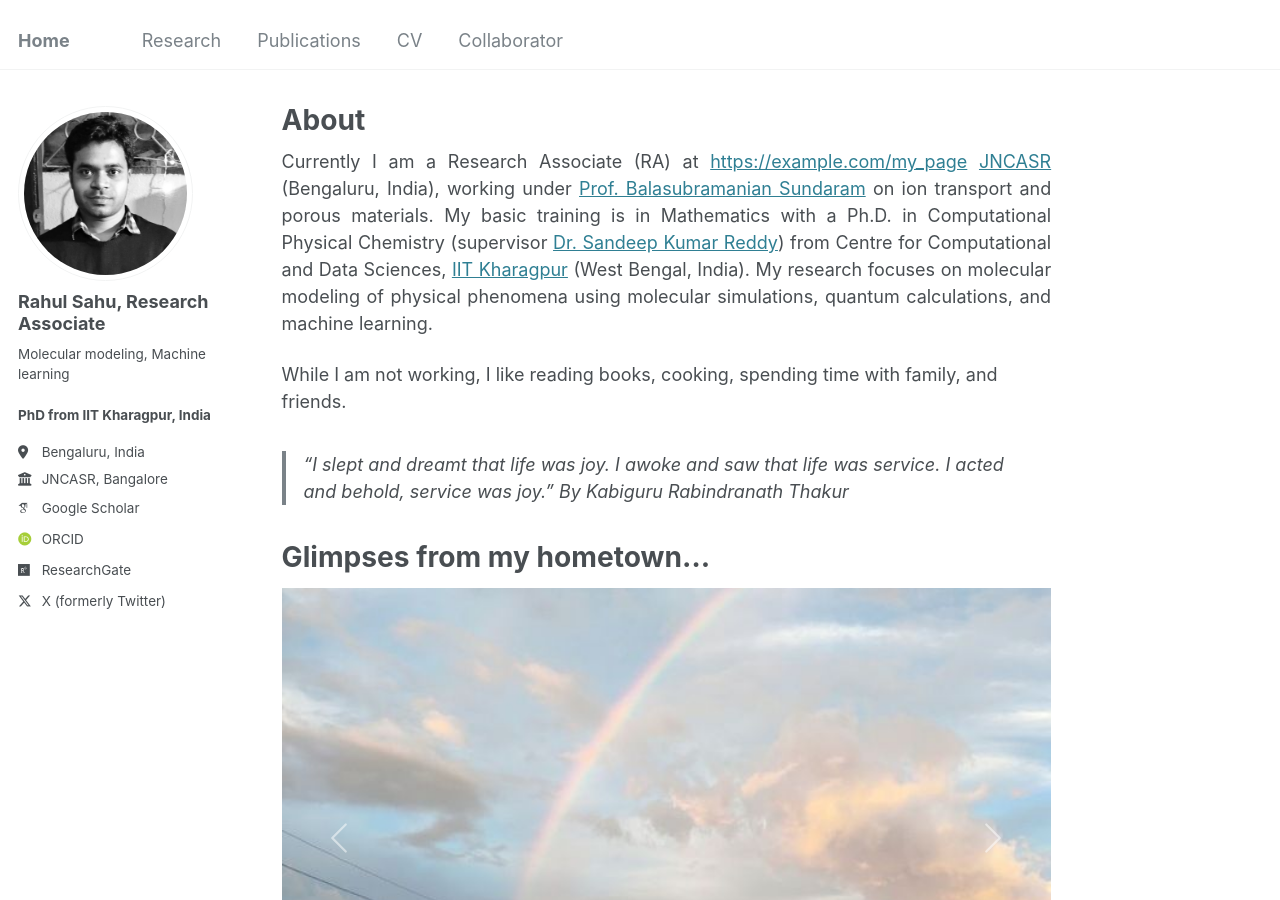
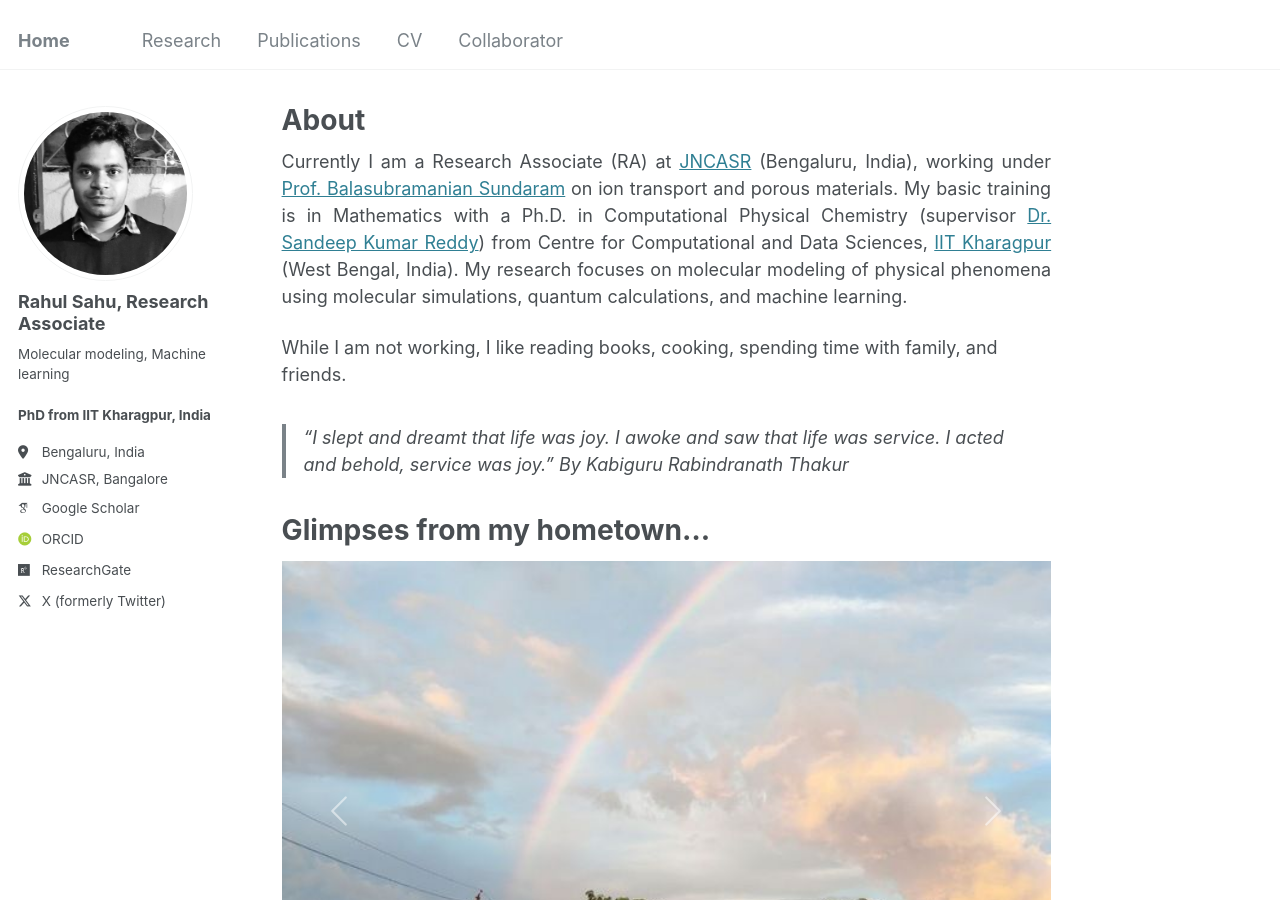
Before and after one commit to srahul21/srahul21.github.io, a Jekyll site: the page built from _pages/about.md, in a window 1280 px wide and 900 px high. Built offline with Jekyll 4.4.1, drawn with Linux system fonts in a browser that asks for light colours; some web fonts are replaced; part of the change alters nothing that is shown.

Commit message:
Fix duplicate content in about.md
Removed duplicate text in the about page.

```diff
--- a/_pages/about.md
+++ b/_pages/about.md
@@ -7,7 +7,7 @@ redirect_from:
   - /about.html
 ---
 <p align="justify">
-Currently  I am a Research Associate (RA) at <a href="https://example.com/my_page">https://example.com/my_page</a> <a href="https://www.jncasr.ac.in/home">JNCASR</a> (Bengaluru, India), working under <a href="https://www.jncasr.ac.in/faculty/bala">Prof. Balasubramanian Sundaram</a> on ion transport and porous materials. My basic training is in Mathematics with a Ph.D. in Computational Physical Chemistry (supervisor <a href="https://sites.google.com/view/skreddy/">Dr. Sandeep Kumar Reddy</a>) from Centre for Computational and Data Sciences, <a href="https://www.iitkgp.ac.in/">IIT Kharagpur</a> (West Bengal, India). My research focuses on molecular modeling of physical phenomena using molecular simulations, quantum calculations, and machine learning.
+Currently  I am a Research Associate (RA) at <a href="https://www.jncasr.ac.in/home">JNCASR</a> (Bengaluru, India), working under <a href="https://www.jncasr.ac.in/faculty/bala">Prof. Balasubramanian Sundaram</a> on ion transport and porous materials. My basic training is in Mathematics with a Ph.D. in Computational Physical Chemistry (supervisor <a href="https://sites.google.com/view/skreddy/">Dr. Sandeep Kumar Reddy</a>) from Centre for Computational and Data Sciences, <a href="https://www.iitkgp.ac.in/">IIT Kharagpur</a> (West Bengal, India). My research focuses on molecular modeling of physical phenomena using molecular simulations, quantum calculations, and machine learning.
 </p>
 While I am not working, I like reading books, cooking, spending time with family, and friends.
 
```
